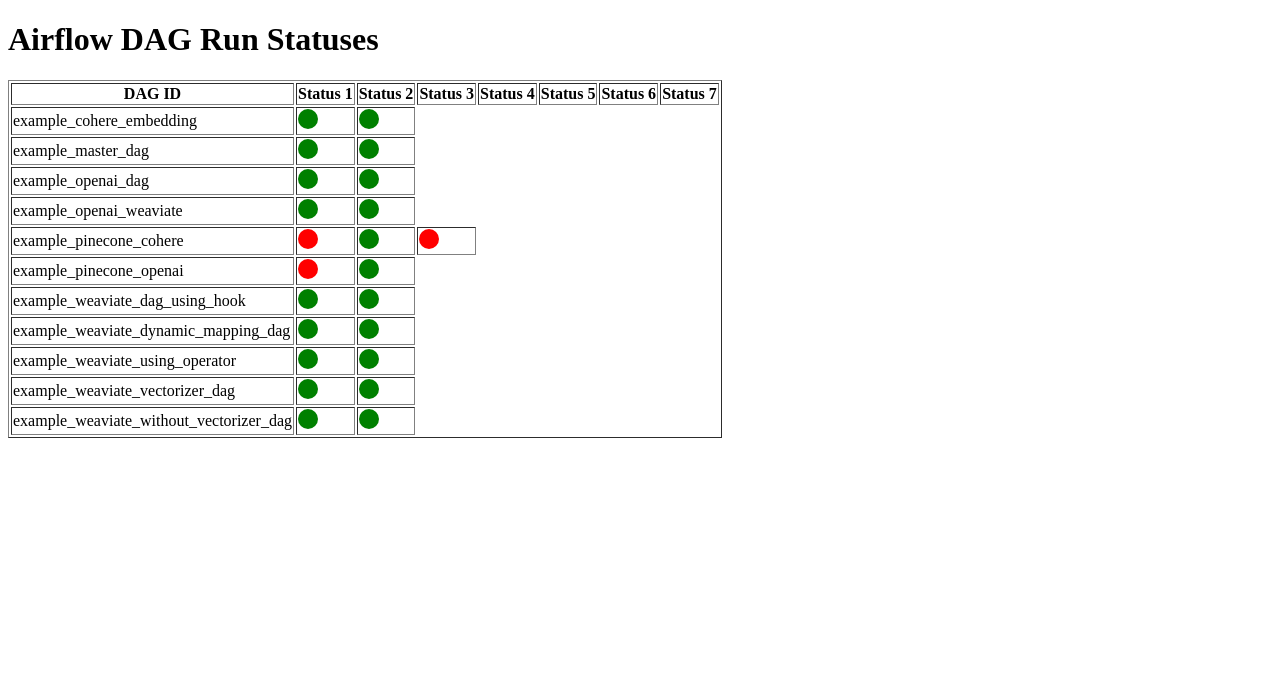
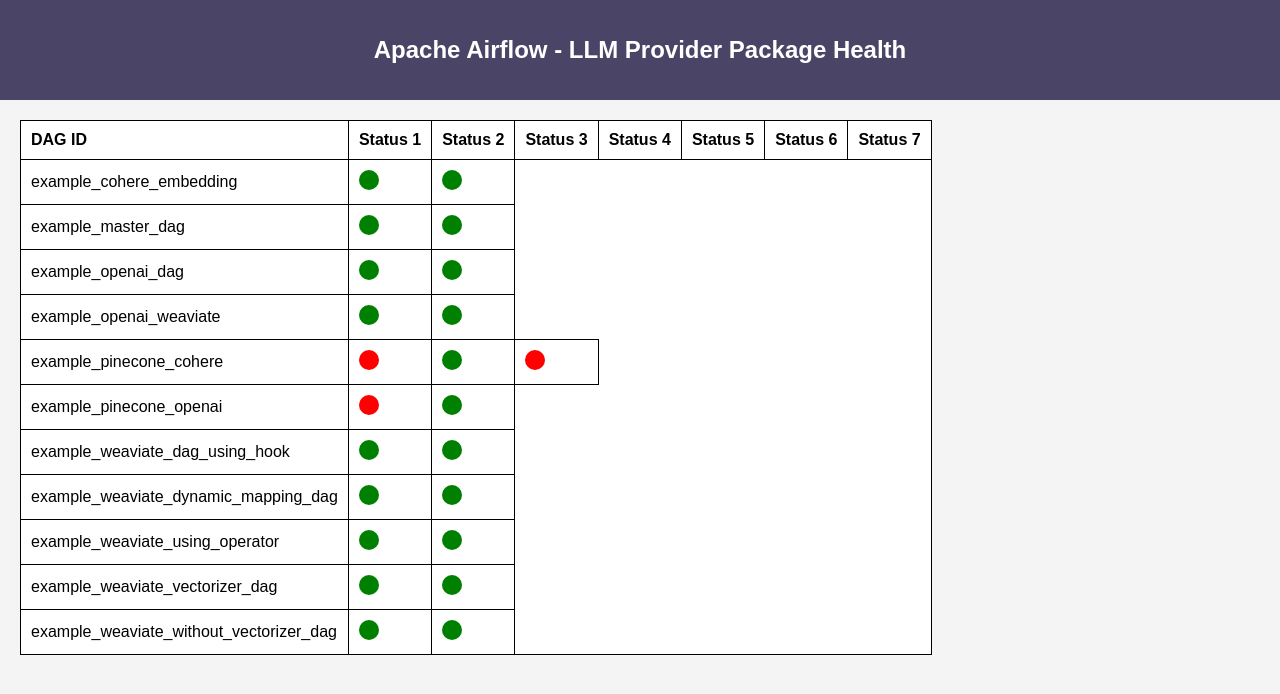
Before and after one commit to astronomer/llm-dags-dashboard, a plain HTML site: page index.html in a window 1280 px wide. Drawn offline with Linux system fonts and the light colour scheme.

Commit message:
changes related to dashboard + wf

```diff
--- a/index.html
+++ b/index.html
@@ -1,8 +1,51 @@
 <!DOCTYPE html>
 <html>
 <head>
+    <meta charset="UTF-8">
     <title>Airflow DAG Run Statuses</title>
     <style>
+        .left-align {
+    text-align: left;
+  }
+        body {
+            font-family: Arial, sans-serif;
+            background-color: #f4f4f4;
+            margin: 0;
+            padding: 0;
+        }
+
+        header {
+            background-color: #4a4466;
+            color: #fff;
+            padding: 20px;
+            text-align: center;
+        }
+
+        h1 {
+            font-size: 24px;
+        }
+
+        table {
+            border-collapse: collapse;
+            margin: 20px;
+            background-color: #fff;
+        }
+
+        table, th, td {
+            border: 1px solid black;
+        }
+
+        th, td {
+            padding: 10px;
+            text-align: left;
+        }
+
+        th {
+            background-color: #fff;
+            color: black ;
+            border: 1px solid black;
+        }
+
         .circle {
             width: 20px;
             height: 20px;
@@ -10,17 +53,30 @@
             display: inline-block;
             margin-right: 5px;
         }
+
+
+
         .success {
             background-color: green;
         }
+
         .failed {
             background-color: red;
+        }
+
+        #error-message {
+            color: red;
+            text-align: center;
+            font-weight: bold;
+            margin-top: 20px;
         }
     </style>
 </head>
 <body>
-    <h1>Airflow DAG Run Statuses</h1>
-    <table border="1">
+    <header>
+        <h1>Apache Airflow - LLM Provider Package Health</h1>
+    </header>
+    <table>
         <tr>
             <th>DAG ID</th>
             <th>Status 1</th>
@@ -32,13 +88,12 @@
             <th>Status 7</th>
         </tr>
     </table>
-
-    <div id="error-message" style="color: red;"></div>
-
+    <div id="error-message"></div>
     <script>
         async function fetchDataAndDisplay() {
             const table = document.querySelector('table');
             const errorMessage = document.getElementById('error-message');
+            const now = new Date();
 
             try {
                 const response = await fetch('dag_run_statuses.json');
@@ -58,7 +113,19 @@
                             const circle = document.createElement('div');
                             circle.className = 'circle ' + (run.status === 'success' ? 'success' : 'failed');
                             cell.appendChild(circle);
-                            cell.title = run.execution_date; // Set the title attribute for hover text
+                            const executionDate = new Date(run.execution_date);
+                            const dateDiff = Math.floor((now - executionDate) / (1000 * 60 * 60 * 24));
+
+                            if (dateDiff === 0) {
+                                // Display as 'today' with time
+                                cell.title = `Today at ${executionDate.toLocaleTimeString()}`;
+                            } else if (dateDiff === 1) {
+                                // Display as 'yesterday' with time
+                                cell.title = `Yesterday at ${executionDate.toLocaleTimeString()}`;
+                            } else {
+                                // Display as a full date with time
+                                cell.title = executionDate.toLocaleString();
+                            }
                         }
                     }
                 }
@@ -67,8 +134,6 @@
                 errorMessage.textContent = 'Error: ' + error.message;
             }
         }
-
-        // Call the async function to fetch and display data
         fetchDataAndDisplay();
     </script>
 </body>
```
Also changed, not shown: 2 other files.
